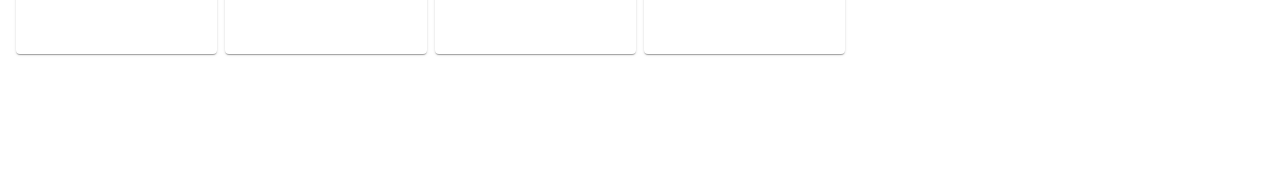
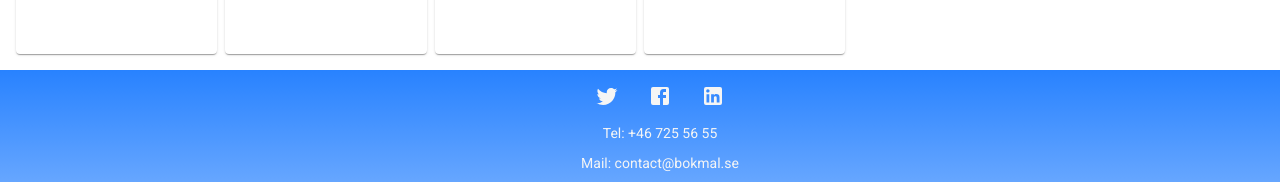
Before and after one commit to Banjo1337/Webshop, a React (Vite) app: page / in a window 1280 px wide. Shown: the part 2177-2359 px from the top of the page. Before the commit the page ends 2247 px from the top, so only its background shows below. Built offline with nearby package versions, Linux system fonts and the light colour scheme.

Commit message:
Added footer

```diff
--- /dev/null
+++ b/src/components/Footer.tsx
@@ -0,0 +1,56 @@
+import { CSSProperties } from "react";
+import FacebookIcon from "@mui/icons-material/Facebook";
+import Twitter from "@mui/icons-material/Twitter";
+import LinkedInIcon from "@mui/icons-material/LinkedIn";
+
+export default function Footer() {
+  return (
+    <footer style={footerStyle}>
+      <div style={divStyle}>
+        <ul style={ulStyle}>
+          <li style={liStyle}>
+            <Twitter />
+          </li>
+          <li style={liStyle}>
+            <FacebookIcon />
+          </li>
+          <li style={liStyle}>
+            <LinkedInIcon />
+          </li>
+        </ul>
+        <ul style={ulStyle}>
+          <li style={liStyle}>Tel: +46 725 56 55</li>
+        </ul>
+        <ul style={ulStyle}>
+          <li style={liStyle}>Mail: contact@bokmal.se</li>
+        </ul>
+      </div>
+    </footer>
+  );
+}
+
+const footerStyle: CSSProperties = {
+  display: "flex",
+  width: "100%",
+  alignContent: "space-between",
+  background: "linear-gradient(rgba(40,130,255,1), rgba(40,130,255,0.7))",
+  color: "#f5f5f5",
+  flexDirection: "column",
+  fontFamily: "Roboto, Helvetica, Arial, sans-serif",
+  fontSize: "14px",
+};
+
+const divStyle: CSSProperties = {
+  alignSelf: "center",
+};
+
+const ulStyle: CSSProperties = {
+  display: "flex",
+  justifyContent: "space-around",
+  alignContent: "center",
+  alignItems: "center",
+};
+
+const liStyle: CSSProperties = {
+  listStyle: "none",
+};
--- a/src/main.tsx
+++ b/src/main.tsx
@@ -2,6 +2,7 @@ import React from "react";
 import ReactDOM from "react-dom/client";
 import { BrowserRouter } from "react-router-dom";
 import App from "./App";
+import Footer from "./components/Footer";
 import CartProvider from "./contexts/CartContext";
 import ProductProvider from "./contexts/ProductContext";
 import "./index.css";
@@ -12,6 +13,7 @@ ReactDOM.createRoot(document.getElementById("root") as HTMLElement).render(
       <CartProvider>
         <BrowserRouter>
           <App />
+          <Footer />
         </BrowserRouter>
       </CartProvider>
     </ProductProvider>
```
